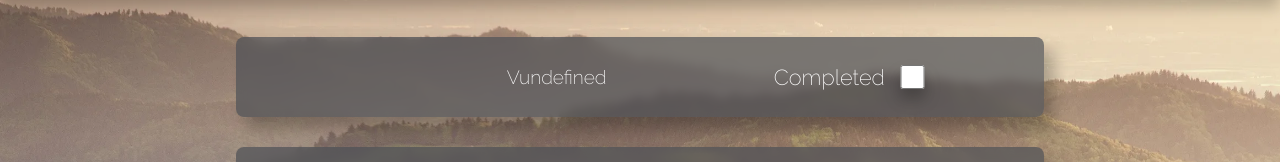
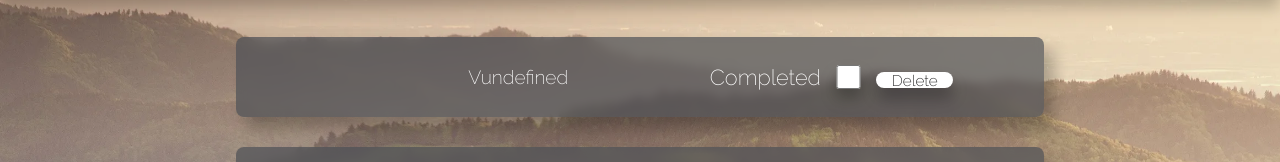
Before and after one commit to mrlandino/tick-list, a React (Create React App) app: page /1 in a window 1280 px wide. Shown: the part 123-285 px from the top of the page. Built offline with nearby package versions, Linux system fonts and the light colour scheme; no server answers; a web font is replaced by a local one.

Commit message:
Update API calls to run delete on climb

```diff
--- a/src/Components/App.js
+++ b/src/Components/App.js
@@ -3,7 +3,7 @@ import { Route, Redirect } from 'react-router-dom'
 import Climbs from './Climbs'
 import Nav from './Nav'
 import ClimbDetails from './ClimbDetails'
-import { getClimbs, postClimb } from '../apiCalls'
+import { getClimbs, postClimb, patchClimb, deleteSelectedClimb } from '../apiCalls'
 import '../styles/App.scss'
 
 
@@ -61,8 +61,6 @@ export default function App() {
   }
 
   const updateCompletedData = (climb, checked) => {
-    // console.log('UPDATEDATA')
-    // console.log(climb.id, checked, allClimbs[climb.id -1])
     setAllClimbs(allClimbs.map(climb1 => climb1.id === climb.id ? {...climb1, completed: checked} : climb1))
     if (allFilteredClimbs) {
       setAllFilteredClimbs(allFilteredClimbs.map(climb1 => climb1.id === climb.id ? {...climb1, completed: checked} : climb1))
@@ -70,18 +68,32 @@ export default function App() {
   }
 
   const addNewClimb = (newClimb) => {
-    console.log(newClimb)
     postClimb(newClimb)
+    .then(data => setAllClimbs(data))
+    .catch(err => setError(true))
+  }
+
+  const patchClimbChange = (climbChange) => {
+    patchClimb(climbChange)
+    .then(data => setAllClimbs(data))
+    .catch(err => setError(true))
+  }
+
+  const deleteClimb = (climbToDelete) => {
+    console.log(climbToDelete)
+    deleteSelectedClimb(climbToDelete)
+    .then(data => setAllClimbs(data))
+    .catch(err => setError(true))
   }
 
   return (
     <main className="main-content">
       <Nav />
-      {!allFilteredClimbs && (<Route exact path="/" render= {() => <Climbs allClimbs={allClimbs} filterClimbs={filterClimbs} noClimbs={noClimbs} addNewClimb={addNewClimb}/>} />)}
+      {!allFilteredClimbs && (<Route exact path="/" render= {() => <Climbs allClimbs={allClimbs} filterClimbs={filterClimbs} noClimbs={noClimbs} addNewClimb={addNewClimb} />} />)}
       {allFilteredClimbs && (<Route exact path="/" render= {() => <Climbs allClimbs={allFilteredClimbs} filterClimbs={filterClimbs} noClimbs={noClimbs} addNewClimb={addNewClimb} />} />)}
 
       <Route exact path='/:id' render={({ match }) => {
-          return <ClimbDetails currentClimb={match.params.id} allClimbs={allClimbs} updateCompletedData={updateCompletedData}/>
+          return <ClimbDetails currentClimb={match.params.id} allClimbs={allClimbs} updateCompletedData={updateCompletedData} patchClimbChange={patchClimbChange} deleteClimb={deleteClimb}/>
         }} />
     </main>
   )
--- a/src/Components/Climb.js
+++ b/src/Components/Climb.js
@@ -4,6 +4,7 @@ import { NavLink } from 'react-router-dom';
 // import { SassColor } from 'sass';
 
 export default function Climb({name, id, grade, location, completed}) {
+
   return (
     <NavLink to={`/${id}`} style={{ textDecoration: 'none' }}>
       <div className="climb">
--- a/src/Components/ClimbDetails.js
+++ b/src/Components/ClimbDetails.js
@@ -1,7 +1,7 @@
 import React, { useState, useEffect } from "react"
 import '../styles/ClimbDetails.scss'
 
-export default function ClimbDetails({currentClimb, allClimbs, updateCompletedData}) {
+export default function ClimbDetails({currentClimb, allClimbs, updateCompletedData, patchClimbChange,deleteClimb}) {
 const [climb, setClimb] = useState({name:'test', grade:'test', location:'test', video:''})
 
 useEffect(() => {
@@ -17,7 +17,13 @@ useEffect(() => {
 const updateCompleted = (event) => {
   setClimb({...climb, completed: event.target.checked})
   updateCompletedData(climb, event.target.checked)
+  patchClimbChange({"completed": event.target.checked, "id": Number(climb.id)})
   //patch database to reflect completed change
+}
+
+const handleDelete = () => {
+  console.log(Number(climb.id))
+  deleteClimb(Number(climb.id))
 }
 
   return (
@@ -43,6 +49,7 @@ const updateCompleted = (event) => {
             <div className="completed-container">
               <label>Completed</label>
               <input type='checkbox' onChange={updateCompleted} checked={!!climb.completed}/>
+              <button className='delete-button' onClick={handleDelete}>Delete</button>
             </div>
           </section>
       </div>
--- a/src/Components/Climbs.js
+++ b/src/Components/Climbs.js
@@ -4,7 +4,7 @@ import Form from './Form'
 import FilterBar from './FIlterBar'
 import '../styles/Climbs.scss'
 
-export default function Climbs({allClimbs, filterClimbs, noClimbs, addNewClimb}) {
+export default function Climbs({allClimbs, filterClimbs, noClimbs, addNewClimb, deleteClimb}) {
   const climbCards = allClimbs.map(climb => {
     return (
       <Climb
@@ -14,6 +14,7 @@ export default function Climbs({allClimbs, filterClimbs, noClimbs, addNewClimb})
         grade={climb.grade}
         location={climb.location}
         completed={climb.completed}
+        deleteClimb={deleteClimb}
         />
     )
   })
--- a/src/apiCalls.js
+++ b/src/apiCalls.js
@@ -24,5 +24,30 @@ const postClimb = (climbPosting) => {
     )
 }
 
+const patchClimb = (patchClimb) => {
+    return (
+        fetch('https://tick-list-api.herokuapp.com/api/v1/climbs', {
+            method: "PATCH",
+            headers: {
+                'Content-Type': 'application/json'
+            },
+            body: JSON.stringify(patchClimb)
+        })
+        .then(response => response.json())
+    )
+}
 
-export { getClimbs, postClimb }
+const deleteSelectedClimb = (deleteClimb) => {
+    return (
+        fetch('https://tick-list-api.herokuapp.com/api/v1/climbs', {
+            method: "DELETE",
+            headers: {
+                'Content-Type': 'application/json'
+            },
+            body: JSON.stringify(deleteClimb)
+        })
+        .then(response => response.json())
+    )
+}
+
+export { getClimbs, postClimb, patchClimb, deleteSelectedClimb }
--- a/src/styles/Climb.scss
+++ b/src/styles/Climb.scss
@@ -32,12 +32,12 @@
     color: red;
   }
 
+
 }
 .no-climbs{
   color: white;
   font-size: 2vw;
   margin-top: 50px;
-
 }
 
 @media screen and (max-width: 390px) {
--- a/src/styles/ClimbDetails.scss
+++ b/src/styles/ClimbDetails.scss
@@ -82,6 +82,18 @@
               text-align: center;
           }
       }
+
+      .delete-button {
+        border: none;
+        width: 6vw;
+        height: 2vh;
+        border-radius: 30px;
+        margin-top: 5px;
+        font-size: 1.2vw;
+        box-shadow: 0px 10px 15px rgba(0, 0, 0, 0.25);
+        background-color: white;
+        z-index: 5;
+      }
     }
 }
 
```
